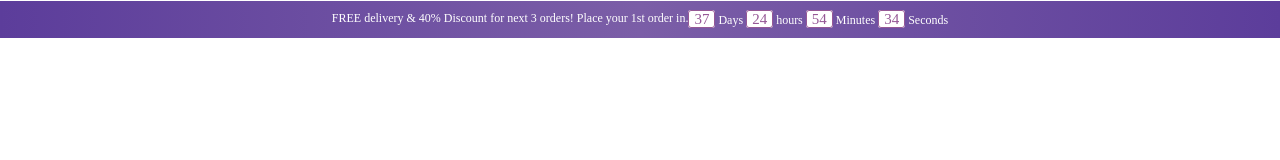
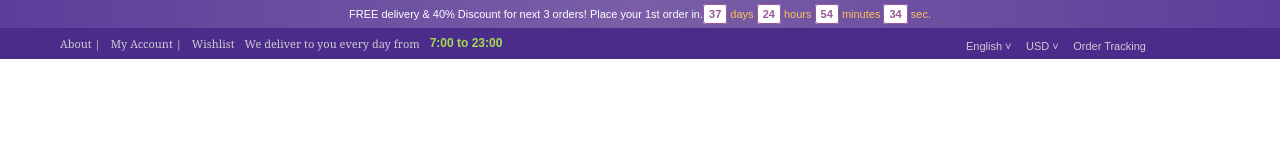
Before and after one commit to Fiza-Rani-057/E-commerce-Landing-Page, a plain HTML site: page index.html in a window 1280 px wide. Drawn offline with Linux system fonts and the light colour scheme.

Commit message:
E-commerce Landing Page

```diff
--- a/index.html
+++ b/index.html
@@ -16,17 +16,31 @@
 
         <span class="time">
             <span class="time-time">37</span>
-            <span class="days">Days</span>
+            <span class="days">days</span>
             <span class="time-time">24</span>
             <span class="hours">hours</span>
             <span class="time-time">54</span>
-            <span class="minutes">Minutes</span>
+            <span class="minutes">minutes</span>
             <span class="time-time">34</span>
-            <span class="seconds">Seconds</span>
+            <span class="seconds">sec.</span>
         </span>
-
     </div>
     </div>
+    <div class="div2">
+        <span class="main-span">
+            <span class="text">About |</span>
+            <span class="text">My Account |</span>
+            <span class="text">Wishlist</span>
+            <span class="text">We deliver to you every day from </span>
+            <span class="Time">7:00 to 23:00</span>
+        </span>
+        <span>
+            <span class="text-text">English ˅</span>
+            <span class="text-text">USD ˅</span>
+            <span class="text-text">Order Tracking</span>
+        </span>
+    </div>
+
 </body>
 
 </html>
--- a/style.css
+++ b/style.css
@@ -9,20 +9,77 @@
     flex-wrap: wrap;
     background: linear-gradient(90deg, #5c3d9b 0%, #7b5ea7 50%, #5c3d9b 100%);
     color: #fff;
-    font-size: 12px;
+    font-size: 11px;
     justify-content: center;
-    margin-top: 1px;
-    padding-top: 10px;
-    padding-bottom: 10px;
+    padding-top: 8px;
+    padding-bottom: 8px;
+    font-family: Arial, Helvetica, sans-serif;
+
  }
- .time-time{
+
+ .time-time {
     background-color: white;
     color: rgb(150, 88, 150);
     height: 10px;
     width: 14px;
     padding-left: 5px;
     padding-right: 5px;
-  font-size: 15px;
+    font-size: 11px;
+    padding-top: 3px;
+     padding-bottom: 3px;
     border-radius: 3px;
     border: 1px solid rgb(150, 88, 150);
+    font-weight: bold;
  }
+
+ .days {
+    color: rgb(252, 194, 86);
+ }
+
+ .hours {
+    color: rgb(252, 194, 86);
+ }
+
+ .minutes {
+    color: rgb(252, 194, 86);
+ }
+
+ .seconds {
+    color: rgb(252, 194, 86);
+ }
+
+ .div2 {
+    background-color: #4b2c8a;
+    padding-left: 60px;
+    padding-top: 8px;
+    padding-bottom: 5px;
+    display: flex;
+    justify-content: flex-start;
+    gap: 38%;
+    font-family: Arial, Helvetica, sans-serif;
+    font-weight: 500;
+ }
+
+ .main-span {
+    display: flex;
+    gap: 10px;
+ }
+
+ .Time {
+    color: rgba(174, 238, 79, 0.9);
+    font-weight: bold;
+    font-size: 12px;
+ }
+
+ .text {
+    color: rgb(222, 218, 218, 0.9);
+    font-size: 11px;
+    font-family: Georgia, serif;
+
+ }
+
+ .text-text {
+    color: rgb(222, 218, 218, 0.9);
+    font-size: 11px;
+    margin-right: 10px;
+ }
```
Lines whose indentation alone changed are shown as unchanged.
